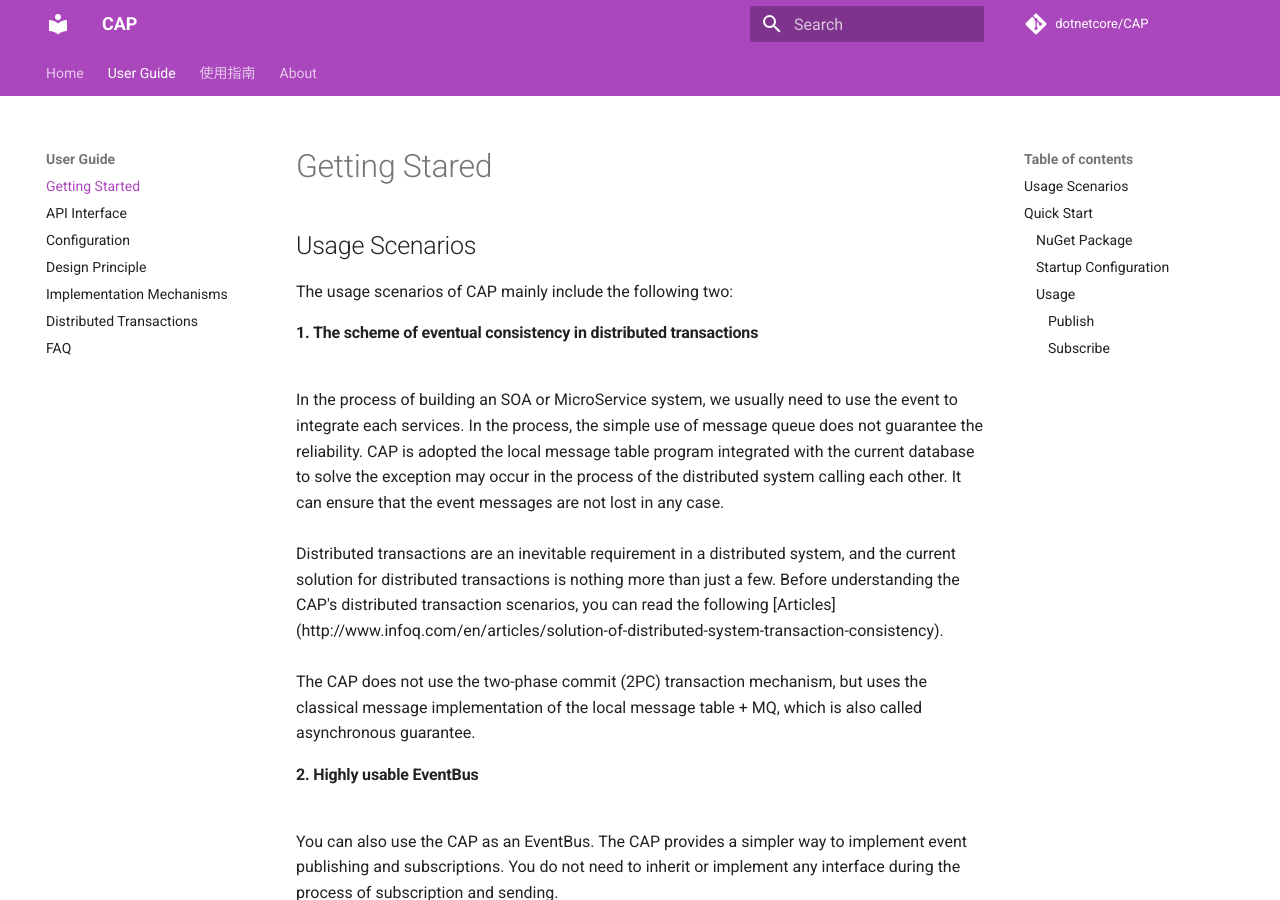
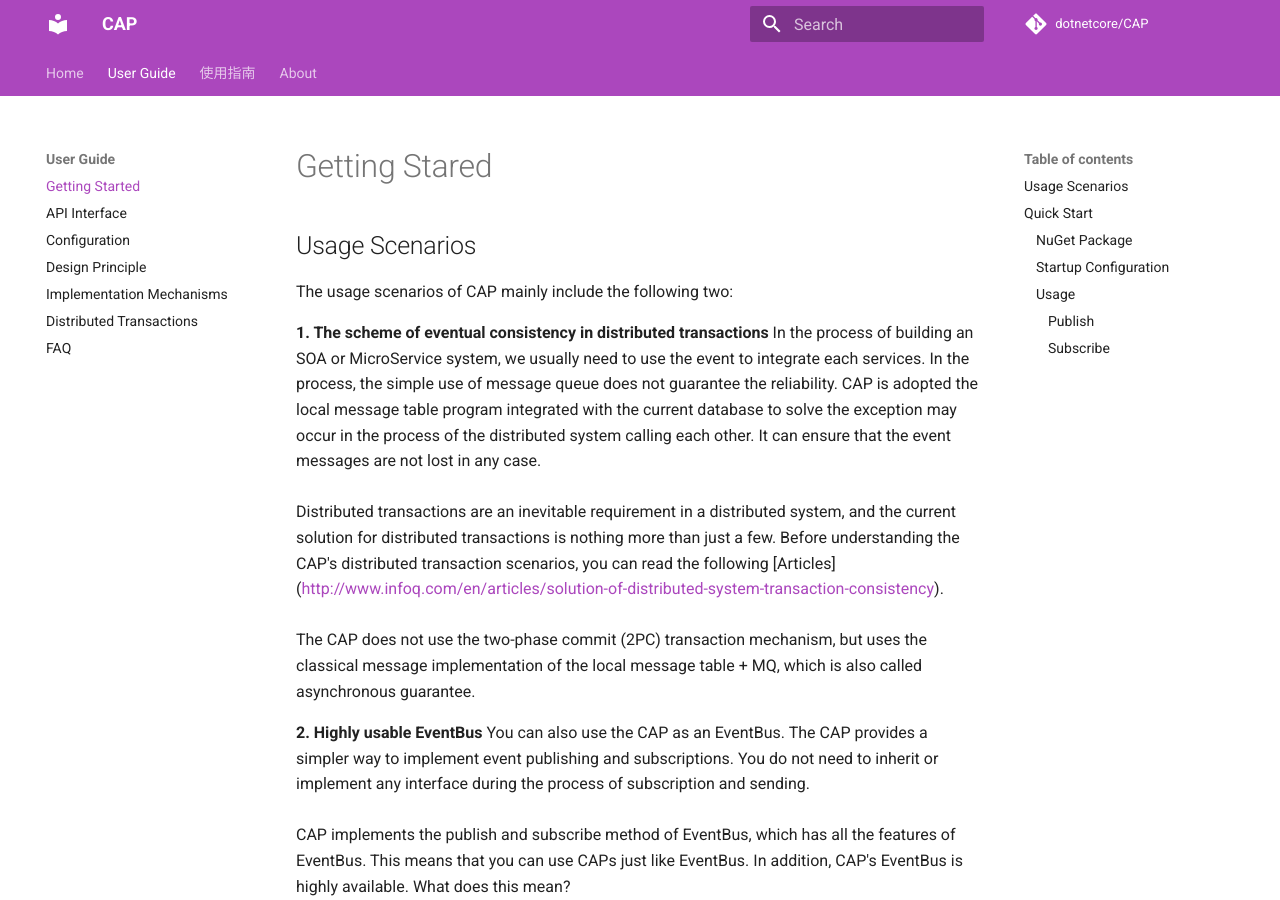
Before and after one commit to dotnetcore/CAP, an MkDocs documentation site: the page built from docs/user-guide/getting-started.md, in a window 1280 px wide and 900 px high. Built offline with MkDocs 1.6.1 and Material for MkDocs 9.7.7, drawn with Linux system fonts in a browser that asks for light colours; comment, search, counter and statistics services are not loaded.

Commit message:
Update getting-started.md

```diff
--- a/docs/user-guide/getting-started.md
+++ b/docs/user-guide/getting-started.md
@@ -4,24 +4,19 @@
 
 The usage scenarios of CAP mainly include the following two:
 
-<div class="bs-callout bs-callout-primary">
-  <h4>1. The scheme of eventual consistency in distributed transactions</h4><br>
+**1. The scheme of eventual consistency in distributed transactions**
 In the process of building an SOA or MicroService system, we usually need to use the event to integrate each services. In the process, the simple use of message queue does not guarantee the reliability. CAP is adopted the local message table program integrated with the current database to solve the exception may occur in the process of the distributed system calling each other. It can ensure that the event messages are not lost in any case.
 <br><br>
 Distributed transactions are an inevitable requirement in a distributed system, and the current solution for distributed transactions is nothing more than just a few. Before understanding the CAP's distributed transaction scenarios, you can read the following [Articles] (http://www.infoq.com/en/articles/solution-of-distributed-system-transaction-consistency).
 <br><br>
 The CAP does not use the two-phase commit (2PC) transaction mechanism, but uses the classical message implementation of the local message table + MQ, which is also called asynchronous guarantee.
-</div>
 
-<div class="bs-callout bs-callout-primary">
-  <h4>2. Highly usable EventBus</h4><br>
-
+**2. Highly usable EventBus**
 You can also use the CAP as an EventBus. The CAP provides a simpler way to implement event publishing and subscriptions. You do not need to inherit or implement any interface during the process of subscription and sending.
 <br><br>
 CAP implements the publish and subscribe method of EventBus, which has all the features of EventBus. This means that you can use CAPs just like EventBus. In addition, CAP's EventBus is highly available. What does this mean?
 <br><br>
 The CAP uses the local message table to persist the messages in the EventBus. This ensures that the messages sent by the EventBus are reliable. When the message queue fails or fails, the messages are not lost.
-</div>
 
 ## Quick Start
 
```
